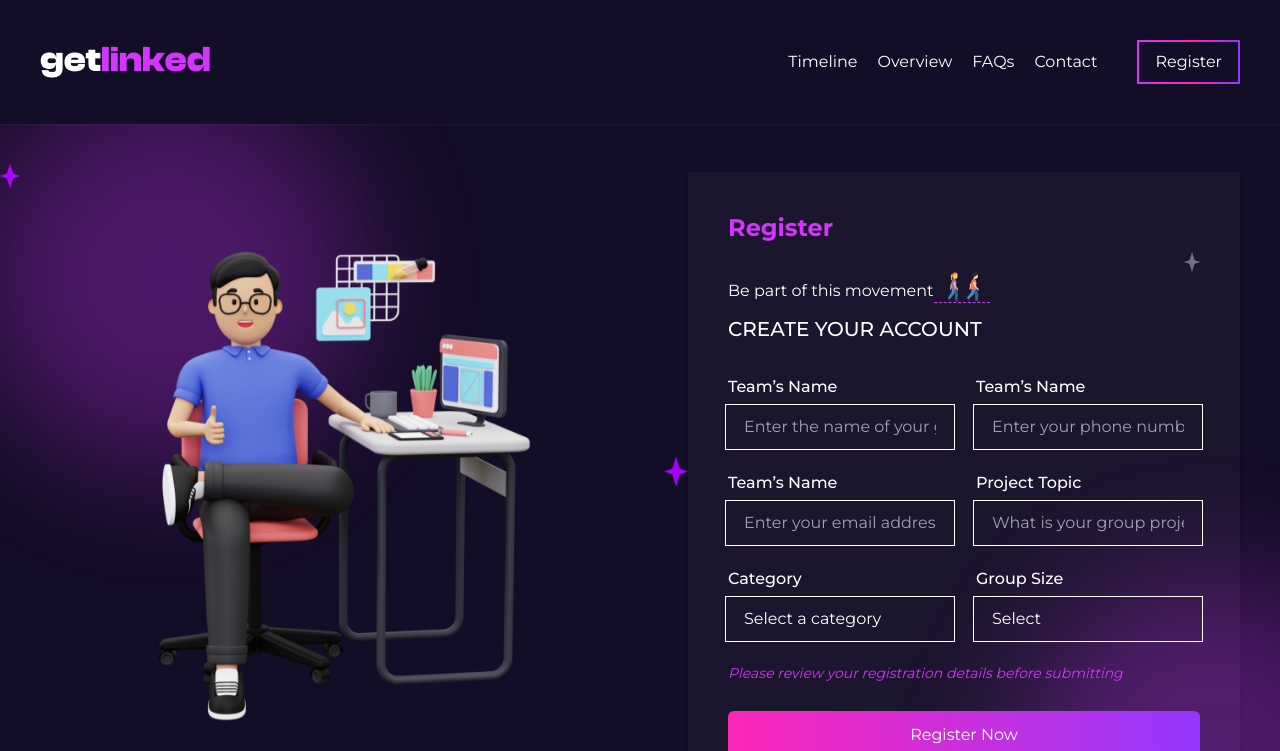
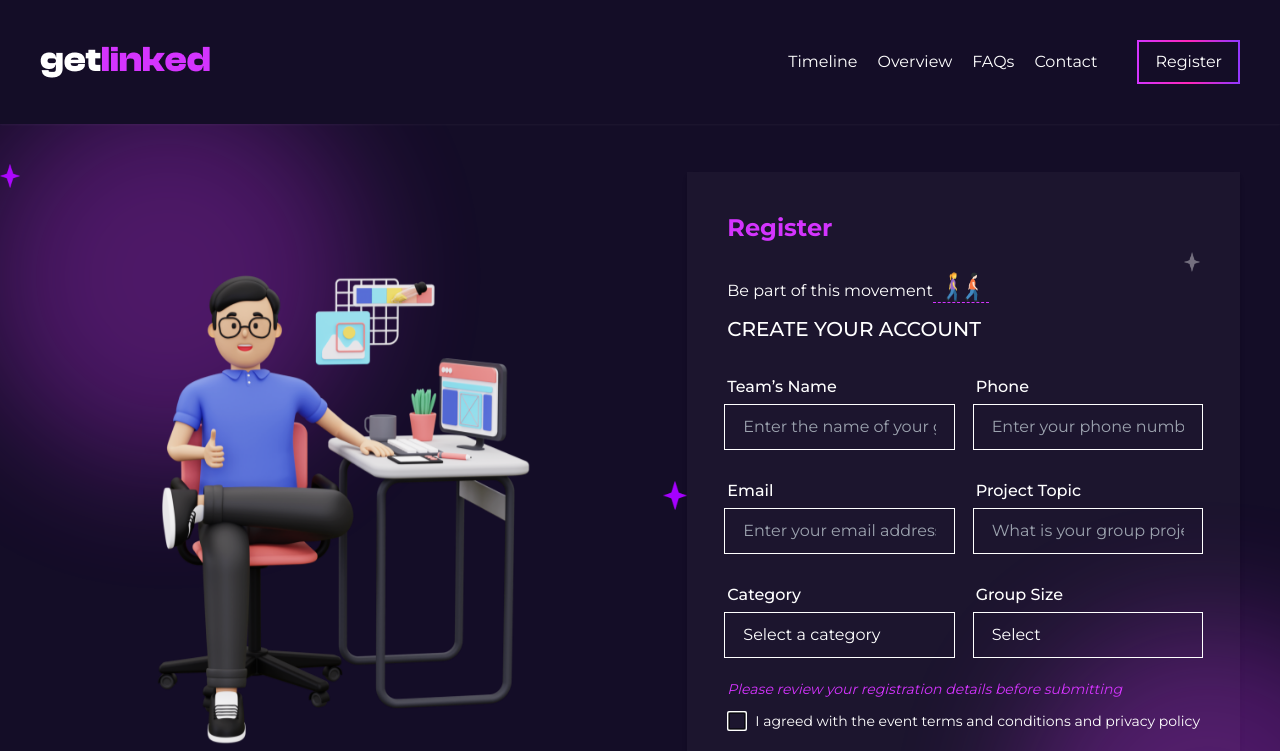
Before and after one commit to mikelisrael/getlinked, a Next.js app: page /register in a window 1280 px wide. Shown: the top 751 px of the page. Built offline with nearby package versions, Linux system fonts and the light colour scheme; some icons are missing.

Commit message:
feat: send registration details

```diff
--- a/pages/register.tsx
+++ b/pages/register.tsx
@@ -1,13 +1,93 @@
 import PurpleFlare from "@/components/general/PurpleFlare";
 import { StarGray, StarPurple, StarWhite } from "@/components/general/Stars";
-import { Modal } from "@mui/material";
+import isValidEmail from "@/utils/isValidEmail";
+import { Checkbox, Modal } from "@mui/material";
+import { LeapFrog } from "@uiball/loaders";
 import Head from "next/head";
 import Image from "next/image";
 import { useState } from "react";
 import { FaAngleDown } from "react-icons/fa6";
+import { HiOutlineExclamationCircle } from "react-icons/hi";
+import { toast } from "react-toastify";
+import phoneMask from "./phoneMask";
 
 const Register = () => {
   const [open, setOpen] = useState(false);
+  const [formFields, setFormFields] = useState({
+    email: "",
+    phone_number: "",
+    team_name: "",
+    group_size: "",
+    project_topic: "",
+    category: "",
+    privacy_poclicy_accepted: false,
+  });
+  const [emailMsg, setEmailMsg] = useState("");
+  const [isSubmitting, setIsSubmitting] = useState(false);
+
+  const handleChange = (
+    e:
+      | React.ChangeEvent<HTMLInputElement>
+      | React.ChangeEvent<HTMLSelectElement>
+  ) => {
+    const { name, value } = e.target;
+
+    setFormFields((prev) => ({ ...prev, [name]: value }));
+  };
+
+  const handleSubmit = async (e: React.FormEvent<HTMLFormElement>) => {
+    e.preventDefault();
+    setIsSubmitting(false);
+
+    const url = "https://backend.getlinked.ai/hackathon/registration";
+
+    const dataBody = {
+      ...formFields,
+      phone_number: formFields.phone_number.replace(/\s/g, ""),
+      privacy_poclicy_accepted: true,
+    };
+
+    try {
+      const res = await fetch(url, {
+        method: "POST",
+        headers: {
+          "Content-Type": "application/json",
+        },
+        body: JSON.stringify(dataBody),
+      });
+
+      const data = await res.json();
+
+      if (data) {
+        setFormFields({
+          email: "",
+          phone_number: "",
+          team_name: "",
+          group_size: "",
+          project_topic: "",
+          category: "",
+          privacy_poclicy_accepted: false,
+        });
+        setIsSubmitting(false);
+        setOpen(true);
+      }
+    } catch (error) {
+      toast.error("Something went wrong, please try again", {
+        toastId: "error-request",
+      });
+    }
+  };
+
+  const isDisabled: boolean =
+    isSubmitting ||
+    !!emailMsg ||
+    !formFields.email ||
+    !formFields.phone_number ||
+    !formFields.team_name ||
+    !formFields.group_size ||
+    !formFields.project_topic ||
+    !formFields.category ||
+    !formFields.privacy_poclicy_accepted;
 
   return (
     <>
@@ -63,35 +143,54 @@ const Register = () => {
             CREATE YOUR ACCOUNT
           </h1>
 
-          <form
-            className="mt-8"
-            autoComplete="off"
-            onSubmit={(e) => e.preventDefault()}
-          >
-            <section className="grid grid-cols-2 gap-4 md:gap-6">
+          <form className="mt-8" autoComplete="off" onSubmit={handleSubmit}>
+            <section className="grid grid-cols-2 gap-4 md:gap-x-6 md:gap-y-8">
               <div className="col-span-2 md:col-span-1">
                 <span className="font-medium mb-2 block">Team’s Name</span>
                 <input
                   type="text"
                   className="main_input"
                   placeholder="Enter the name of your group"
+                  name="team_name"
+                  onChange={handleChange}
+                  value={formFields.team_name}
                 />
               </div>
               <div className="col-span-2 md:col-span-1">
-                <span className="font-medium mb-2 block">Team’s Name</span>
+                <span className="font-medium mb-2 block">Phone</span>
                 <input
                   type="text"
                   className="main_input"
                   placeholder="Enter your phone number"
+                  name="phone_number"
+                  onChange={(e) => handleChange(phoneMask(e))}
+                  value={formFields.phone_number}
                 />
               </div>
               <div className="col-span-2 md:col-span-1">
-                <span className="font-medium mb-2 block">Team’s Name</span>
+                <span className="font-medium mb-2 block">Email</span>
                 <input
                   type="email"
                   className="main_input"
                   placeholder="Enter your email address"
+                  name="email"
+                  onChange={handleChange}
+                  value={formFields.email}
+                  onInput={(e) => {
+                    const email = e.currentTarget.value;
+                    if (!isValidEmail(email)) {
+                      setEmailMsg("Invalid email");
+                    } else {
+                      setEmailMsg("");
+                    }
+                  }}
                 />
+                {emailMsg && (
+                  <span className="text-red-400 flex gap-1 !mt-3 md:text-sm">
+                    <HiOutlineExclamationCircle className="text-lg" />{" "}
+                    {emailMsg}
+                  </span>
+                )}
               </div>
               <div className="col-span-2 md:col-span-1">
                 <span className="font-medium mb-2 block">Project Topic</span>
@@ -99,6 +198,9 @@ const Register = () => {
                   type="text"
                   className="main_input"
                   placeholder="What is your group project topic"
+                  name="project_topic"
+                  onChange={handleChange}
+                  value={formFields.project_topic}
                 />
               </div>
               <div>
@@ -107,8 +209,16 @@ const Register = () => {
                   <span className="absolute right-3 top-4">
                     <FaAngleDown />
                   </span>
-                  <select className="main_input">
-                    <option value="1">Select a category</option>
+                  <select
+                    className="main_input"
+                    name="category"
+                    onChange={handleChange}
+                    value={formFields.category}
+                  >
+                    <option value="">Select a category</option>
+                    <option value="1">1</option>
+                    <option value="2">2</option>
+                    <option value="3">3</option>
                   </select>
                 </div>
               </div>
@@ -118,8 +228,18 @@ const Register = () => {
                   <span className="absolute right-3 top-4">
                     <FaAngleDown />
                   </span>
-                  <select className="main_input">
-                    <option value="1">Select</option>
+                  <select
+                    className="main_input"
+                    name="group_size"
+                    onChange={handleChange}
+                    value={formFields.group_size}
+                  >
+                    <option value="">Select</option>
+                    <option value="10">10</option>
+                    <option value="20">20</option>
+                    <option value="30">30</option>
+                    <option value="40">40</option>
+                    <option value="50">50</option>
                   </select>
                 </div>
               </div>
@@ -129,36 +249,42 @@ const Register = () => {
               Please review your registration details before submitting
             </em>
 
-            {/* <div className="mt-6 text-sm">
+            <label className="!mt-3 text-sm flex">
+              <div className="stacked">
+                <div className="p-2 w-4 h-4 border-2 rounded-sm border-white" />
+                {/* white border checkbox */}
                 <Checkbox
-              name="autoDebit"
-              //   checked={isAutoDebitSelected}
-              checked={false}
-              //   onChange={handleCheckboxChange}
                   sx={{
                     "&.Mui-checked": {
                       color: "#d434fe",
                     },
-                "&.MuiCheckbox-root": {
-                  border: "1px solid white",
-                },
                   }}
+                  checked={formFields.privacy_poclicy_accepted}
+                  onChange={(e) =>
+                    setFormFields((prev) => ({
+                      ...prev,
+                      privacy_poclicy_accepted: e.target.checked,
+                    }))
+                  }
+                  className="!border-white !rounded-sm !w-5 !h-5 !border-2 !mr-2"
                 />
-            <input
-              type="checkbox"
-              className="border border-white !bg-themeBlack text-themeBlack"
-              id=""
-            />
+              </div>
               <span>
                 I agreed with the event terms and conditions and privacy policy
               </span>
-          </div> */}
+            </label>
 
             <button
-              onClick={() => setOpen(true)}
+              disabled={isDisabled}
               className="main_btn mt-4 md:mt-7 w-full !py-3 z-10"
             >
-              Register Now
+              {isSubmitting ? (
+                <center className="w-full">
+                  <LeapFrog size={28} speed={0.9} color="white" />
+                </center>
+              ) : (
+                <span>Register Now</span>
+              )}
             </button>
           </form>
 
```
Lines whose indentation alone changed are shown as unchanged.
